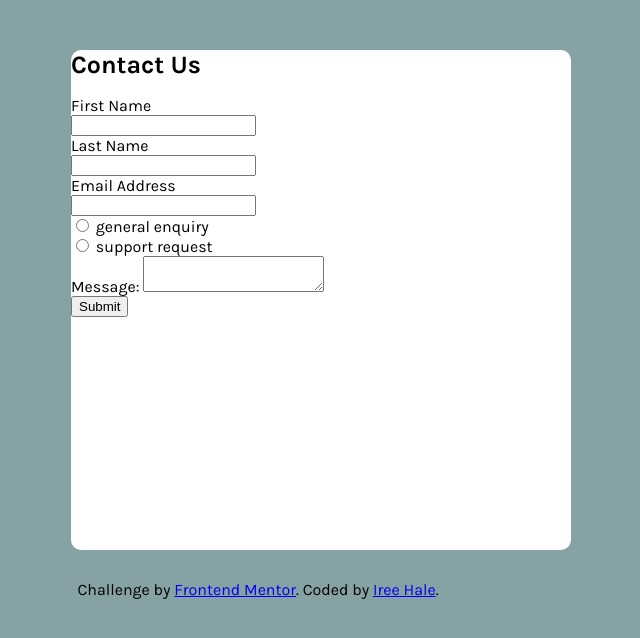
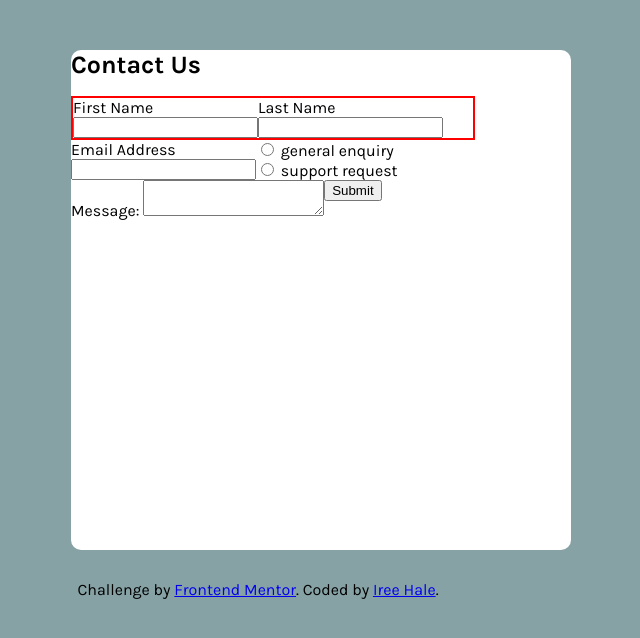
Before and after one commit to NightWing3099/contact-form, a plain HTML site: page index.html in a window 1280 px wide. Shown: the whole page, without its empty margins (382-1022 px from the left). Drawn offline with Linux system fonts and the light colour scheme.

Commit message:
working on the styling of the project

```diff
--- a/index.html
+++ b/index.html
@@ -18,13 +18,15 @@
     <h1>Contact Us</h1>
     <div class="form-container">
       <form id="contact-form" action="submit.php" method="post">
+        <div class="first-input">
           <div>
             <label for="name">First Name</label><br/>
             <input type="text" id="name" name="name" required>
           </div>
           <div>
             <label for="name">Last Name</label><br/>
-          <input type="text" id="name" name="name" required>
+            <input type="text" id="last" name="name" required>
+          </div>
         </div>
         <div>
           <label for="email">Email Address</label><br/>
--- a/styles.scss
+++ b/styles.scss
@@ -16,6 +16,23 @@ body{
         h1{
             font-size: 25px;
         }
+
+        .form-container{
+            font-size: 16px;
+
+            #contact-form{
+                display: flex;
+                flex-wrap: wrap;
+
+                .first-input{
+                    display: flex;
+                    border: solid red 2px;
+                    flex-direction: row;
+                    width: 400px;
+
+                }
+            }
+        }
     }
 
     .attribution{
```
Also changed, not shown: styles.css, 1 other file. Lines whose indentation alone changed are shown as unchanged.
